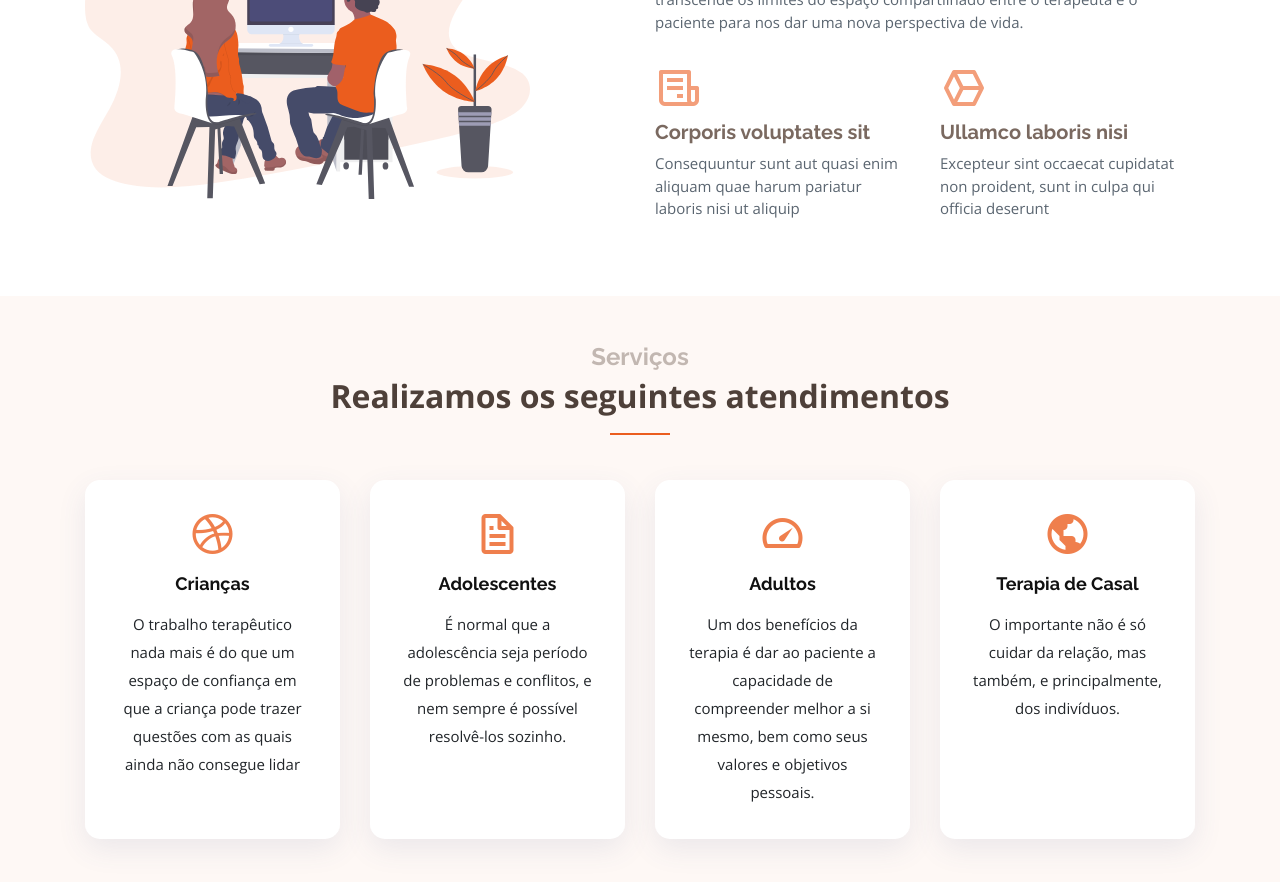
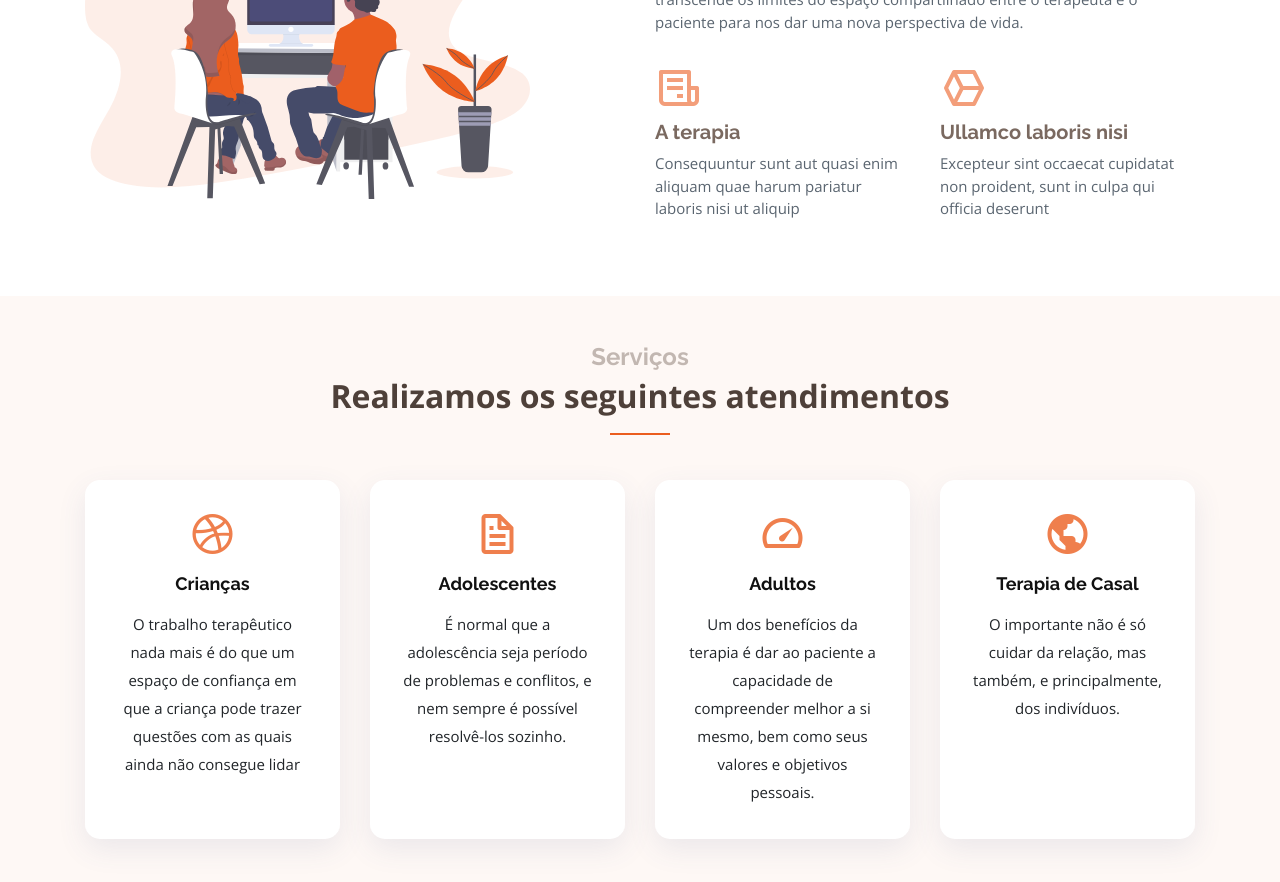
Before and after one commit to yanfernandes/fluirpsicologia, a plain HTML site: page index.html in a window 1280 px wide. Shown: the part 820-1702 px from the top of the page. Drawn offline with nearby package versions, Linux system fonts and the light colour scheme.

Commit message:
Alteração na categoria sobre Gestalt

```diff
--- a/index.html
+++ b/index.html
@@ -87,7 +87,7 @@
             <div class="row">
               <div class="col-md-6" data-aos="fade-up" data-aos-delay="100">
                 <i class="bx bx-receipt"></i>
-                <h4>Corporis voluptates sit</h4>
+                <h4>A terapia</h4>
                 <p>Consequuntur sunt aut quasi enim aliquam quae harum pariatur laboris nisi ut aliquip</p>
               </div>
               <div class="col-md-6" data-aos="fade-up" data-aos-delay="200">
```
